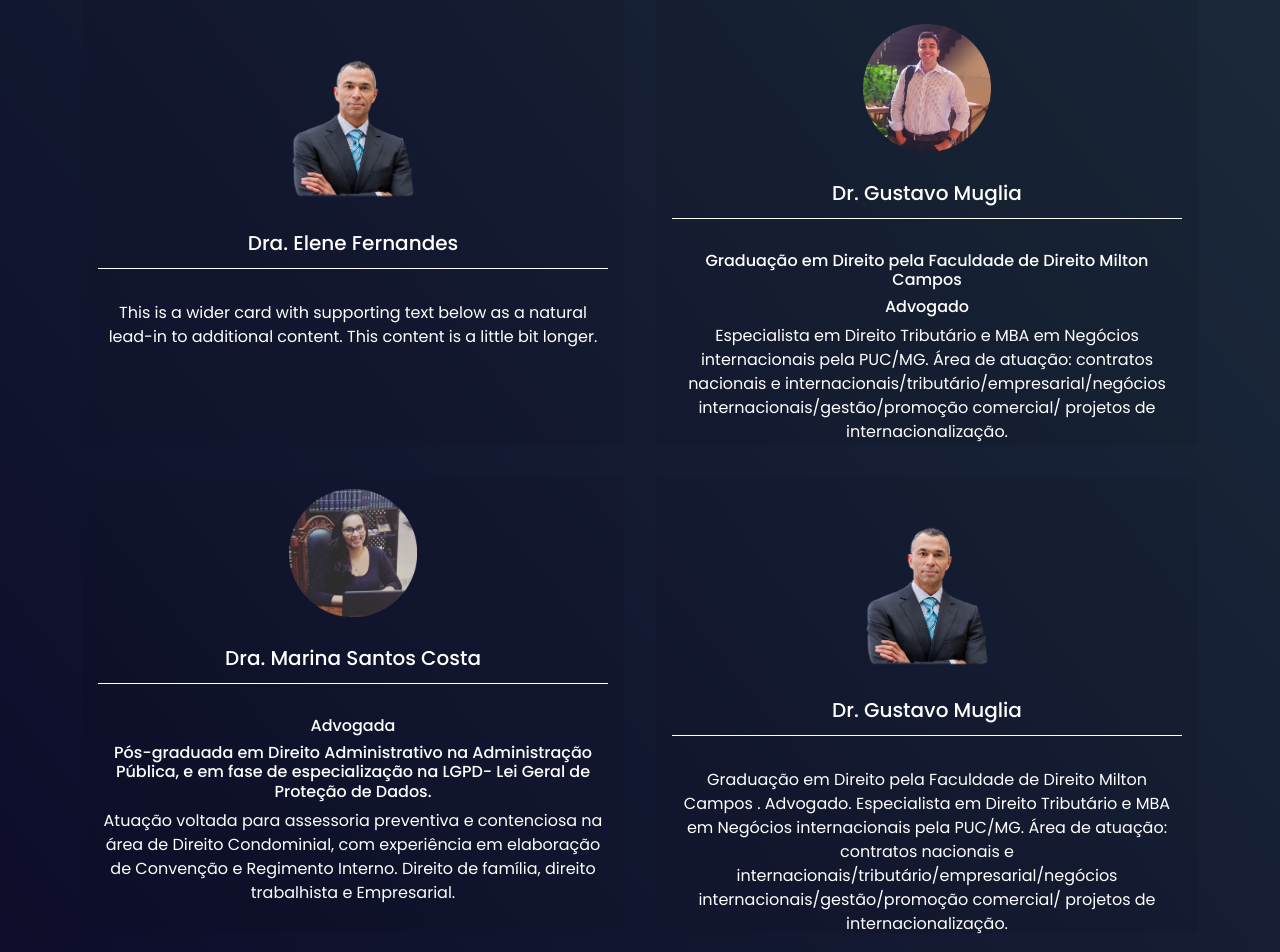
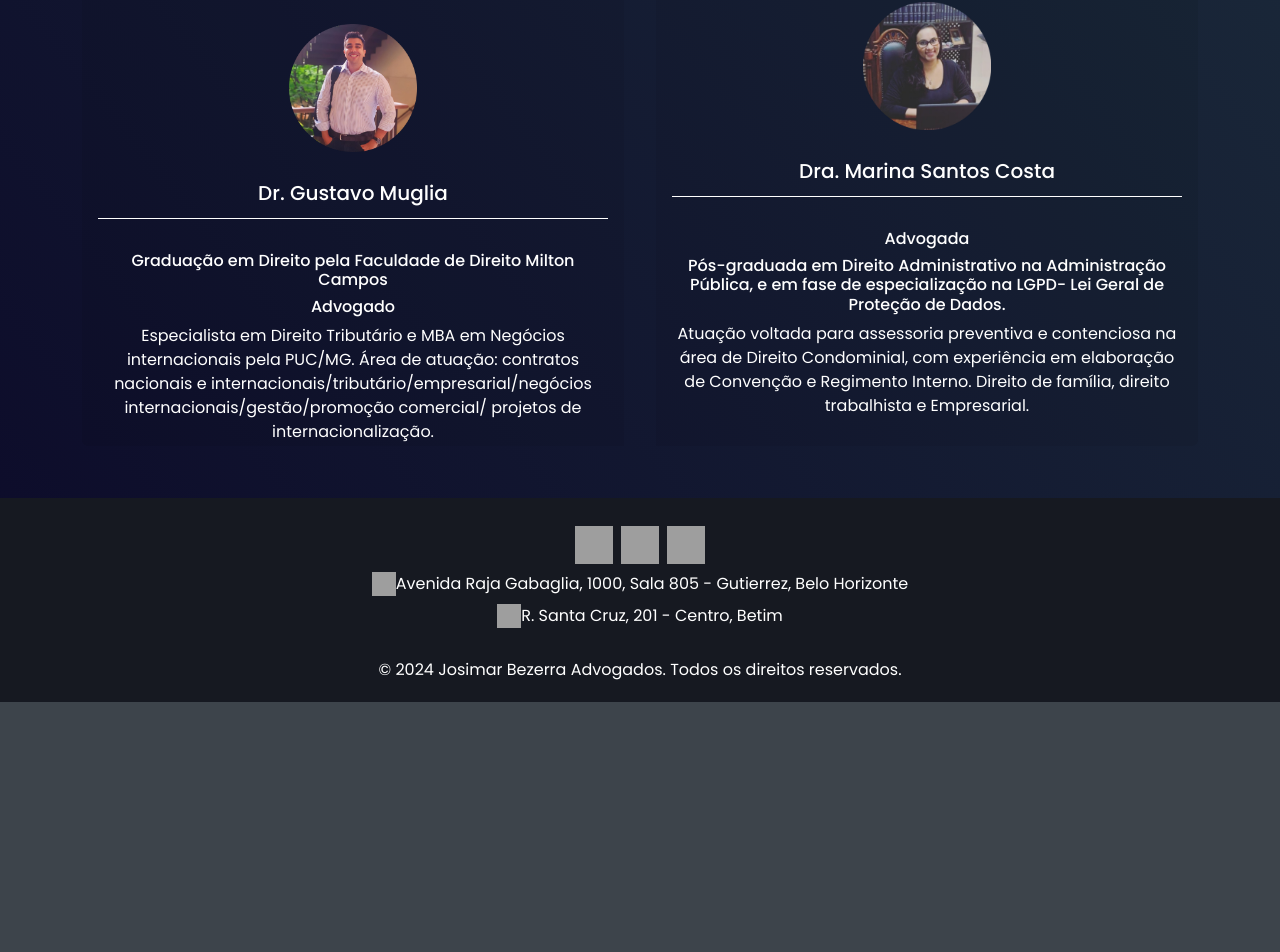
Before and after one commit to PedroOrnelasPego/josimar-bezerra-advogados, a React (Vite) app: page / in a window 1280 px wide. Shown: the part 2253-3205 px from the top of the page. After the commit the page ends 2955 px from the top, so only its background shows below. Built offline with nearby package versions, Linux system fonts and the light colour scheme; grey boxes are pictures that could not be loaded.

Commit message:
chore: update 24/05

```diff
--- a/src/components/Team/Team.jsx
+++ b/src/components/Team/Team.jsx
@@ -32,22 +32,6 @@ const Team = () => {
               className="pessoa-img"
               alt="equipe Josimar Bezerra Advogados"
               variant="top"
-              src={pessoa}
-            />
-            <Card.Body className="team__card__body">
-              <Card.Title>Dra. Elene Fernandes</Card.Title>
-              <Card.Text>
-                This is a wider card with supporting text below as a natural
-                lead-in to additional content. This content is a little bit
-                longer.
-              </Card.Text>
-            </Card.Body>
-          </Card>
-          <Card className="team__card">
-            <Card.Img
-              className="pessoa-img"
-              alt="equipe Josimar Bezerra Advogados"
-              variant="top"
               src={gustavoMuglia}
             />
             <Card.Body>
@@ -67,8 +51,6 @@ const Team = () => {
               </Card.Text>
             </Card.Body>
           </Card>
-        </CardGroup>
-        <CardGroup>
           <Card className="team__card">
             <Card.Img
               className="pessoa-img"
@@ -92,26 +74,8 @@ const Team = () => {
               </Card.Text>
             </Card.Body>
           </Card>
-          <Card className="team__card">
-            <Card.Img
-              className="pessoa-img"
-              alt="equipe Josimar Bezerra Advogados"
-              variant="top"
-              src={pessoa}
-            />
-            <Card.Body>
-              <Card.Title>Dr. Gustavo Muglia</Card.Title>
-              <Card.Text>
-                Graduação em Direito pela Faculdade de Direito Milton Campos .
-                Advogado. Especialista em Direito Tributário e MBA em Negócios
-                internacionais pela PUC/MG. Área de atuação: contratos nacionais
-                e internacionais/tributário/empresarial/negócios
-                internacionais/gestão/promoção comercial/ projetos de
-                internacionalização.
-              </Card.Text>
-            </Card.Body>
-          </Card>
         </CardGroup>
+        <CardGroup></CardGroup>
       </div>
     </Container>
   );
```
